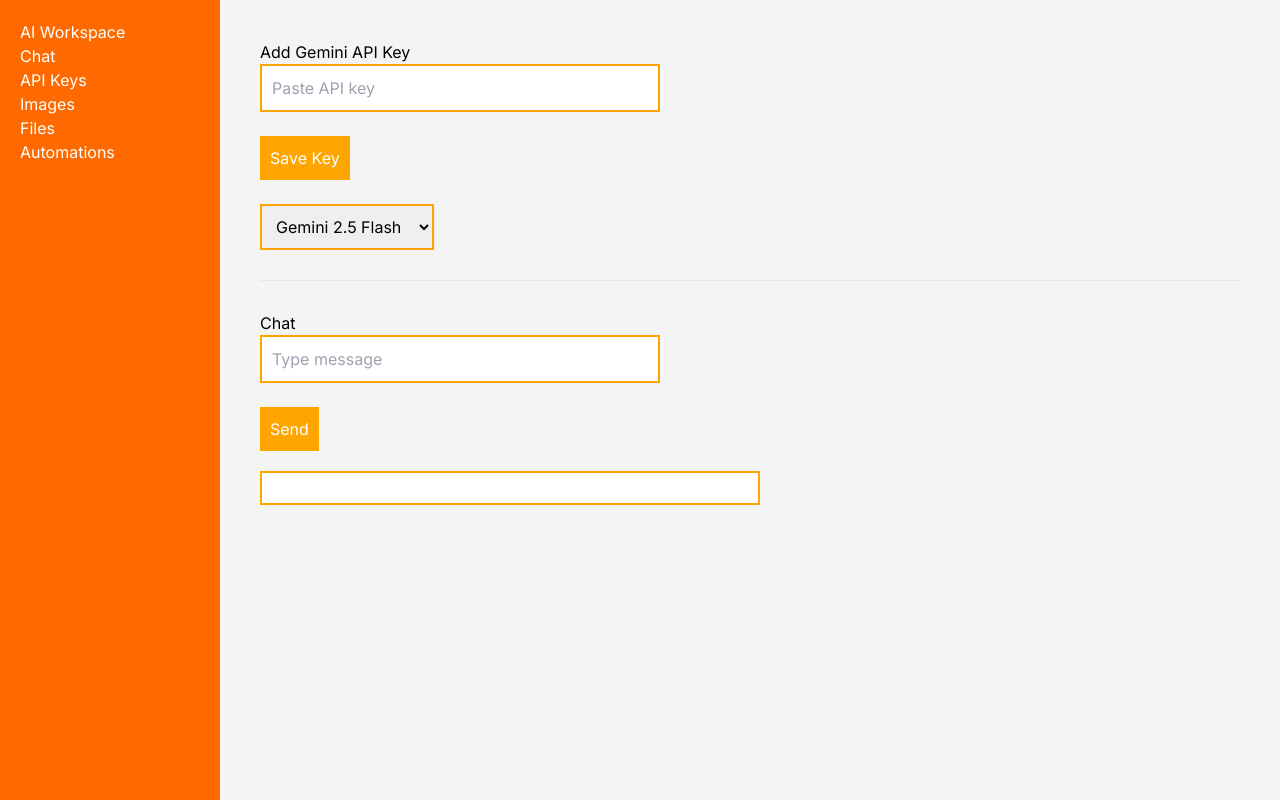
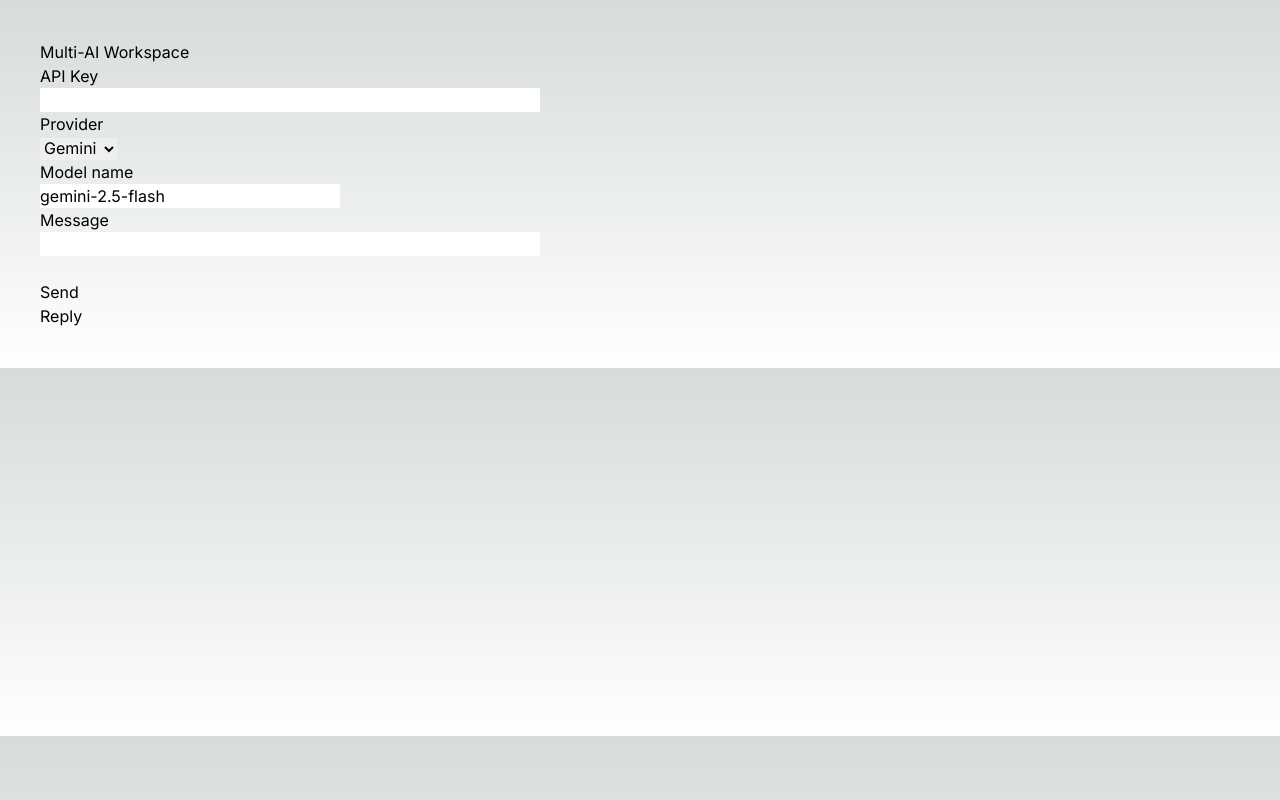
Before and after one commit to Orsuyedukonda151997/stackblitz-starters-84dqg1zm, a Next.js app: page / in a window 1280 px wide. Built offline with nearby package versions, Linux system fonts and the light colour scheme.

Commit message:
Update page.tsx

```diff
--- a/app/page.tsx
+++ b/app/page.tsx
@@ -1,187 +1,173 @@
 "use client";
 
-import { useState, useEffect } from "react";
+import { useState } from "react";
 
-export default function Home() {
+export default function Home(){
 
-  const [apiKey, setApiKey] = useState("");
-  const [savedKey, setSavedKey] = useState("");
-  const [model, setModel] = useState("gemini-2.5-flash");
-  const [message, setMessage] = useState("");
-  const [reply, setReply] = useState("");
+  const [apiKey,setApiKey] =
+  useState("");
 
-  useEffect(() => {
-    const key = localStorage.getItem("gemini_key");
-    if (key) setSavedKey(key);
-  }, []);
+  const [provider,setProvider] =
+  useState("gemini");
 
-  function saveKey() {
-    localStorage.setItem("gemini_key", apiKey);
-    setSavedKey(apiKey);
-    alert("Key saved");
-  }
+  const [model,setModel] =
+  useState("gemini-2.5-flash");
 
-  async function sendMessage() {
+  const [message,setMessage] =
+  useState("");
 
-    if (!savedKey) {
-      setReply("Enter API key first");
-      return;
-    }
+  const [reply,setReply] =
+  useState("");
+
+
+  async function send(){
 
     setReply("Thinking...");
 
-    const res = await fetch("/api/chat", {
-      method: "POST",
-      headers: {
-        "Content-Type": "application/json"
+    const res =
+      await fetch(
+        "/api/chat",
+        {
+          method:"POST",
+
+          headers:{
+            "Content-Type":
+            "application/json"
           },
-      body: JSON.stringify({
-        message: message,
-        apiKey: savedKey,
-        model: model
+
+          body:
+          JSON.stringify({
+
+            apiKey,
+            provider,
+            model,
+            message
+
           })
-    });
+        }
+      );
 
-    const data = await res.json();
+    const data =
+      await res.json();
 
     setReply(data.text);
+
   }
 
-  return (
 
-    <div style={{display:"flex",height:"100vh"}}>
-
-      {/* Sidebar */}
+  return(
 
     <div style={{
-        width:"220px",
-        background:"#ff6a00",
-        color:"white",
-        padding:"20px"
+      padding:"40px"
     }}>
 
-        <h2>AI Workspace</h2>
 
-        <p>Chat</p>
-        <p>API Keys</p>
-        <p>Images</p>
-        <p>Files</p>
-        <p>Automations</p>
-
-      </div>
+      <h1>
+        Multi-AI Workspace
+      </h1>
 
 
-      {/* Main */}
-
-      <div style={{
-        flex:1,
-        padding:"40px",
-        background:"#f4f4f4"
-      }}>
-
-        <h2>Add Gemini API Key</h2>
+      <h3>
+        API Key
+      </h3>
 
       <input
         value={apiKey}
-          onChange={(e)=>setApiKey(e.target.value)}
-          placeholder="Paste API key"
+        onChange={
+          e=>setApiKey(
+            e.target.value
+          )
+        }
         style={{
-            padding:"10px",
-            width:"400px",
-            border:"2px solid orange"
+          width:"500px"
         }}
       />
 
-        <br/><br/>
 
-        <button
-          onClick={saveKey}
-          style={{
-            padding:"10px",
-            background:"orange",
-            color:"white",
-            border:"none"
-          }}
-        >
-          Save Key
-        </button>
-
-        <br/><br/>
+      <h3>
+        Provider
+      </h3>
 
       <select
-          value={model}
-          onChange={(e)=>setModel(e.target.value)}
-          style={{
-            padding:"10px",
-            border:"2px solid orange"
-          }}
+        value={provider}
+        onChange={
+          e=>setProvider(
+            e.target.value
+          )
+        }
       >
 
-          <option value="gemini-2.5-flash">
-            Gemini 2.5 Flash
+        <option value="gemini">
+          Gemini
         </option>
 
-          <option value="gemini-2.5-flash-lite">
-            Gemini Flash Lite
+        <option value="openai">
+          OpenAI
         </option>
 
-          <option value="gemini-3-flash-preview">
-            Gemini 3 Flash
+        <option value="claude">
+          Claude
         </option>
 
-          <option value="gemini-3.1-pro-preview">
-            Gemini 3.1 Pro
+        <option value="groq">
+          Groq
         </option>
 
       </select>
 
 
-        <hr style={{margin:"30px 0"}}/>
+      <h3>
+        Model name
+      </h3>
+
+      <input
+        value={model}
+        onChange={
+          e=>setModel(
+            e.target.value
+          )
+        }
+        style={{
+          width:"300px"
+        }}
+      />
 
 
-        <h2>Chat</h2>
+      <h3>
+        Message
+      </h3>
 
       <input
         value={message}
-          onChange={(e)=>setMessage(e.target.value)}
-          placeholder="Type message"
+        onChange={
+          e=>setMessage(
+            e.target.value
+          )
+        }
         style={{
-            padding:"10px",
-            width:"400px",
-            border:"2px solid orange"
+          width:"500px"
         }}
       />
 
+
       <br/><br/>
 
-        <button
-          onClick={sendMessage}
-          style={{
-            padding:"10px",
-            background:"orange",
-            color:"white",
-            border:"none"
-          }}
-        >
+      <button onClick={send}>
         Send
       </button>
 
 
-        <div style={{
-          marginTop:"20px",
-          padding:"15px",
-          background:"white",
-          border:"2px solid orange",
-          width:"500px"
-        }}>
+      <h3>
+        Reply
+      </h3>
 
+      <div>
         {reply}
-
       </div>
 
-      </div>
 
     </div>
 
   );
+
 }
```
Lines whose indentation alone changed are shown as unchanged.
